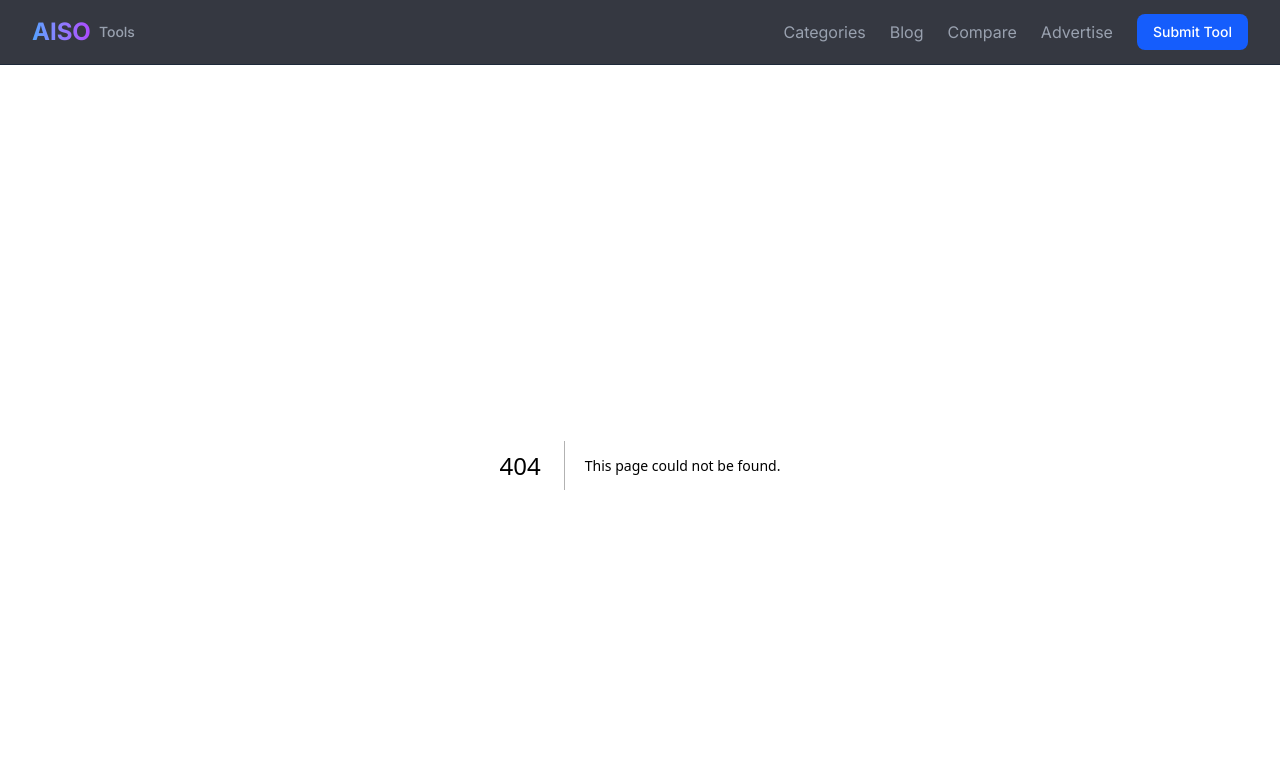
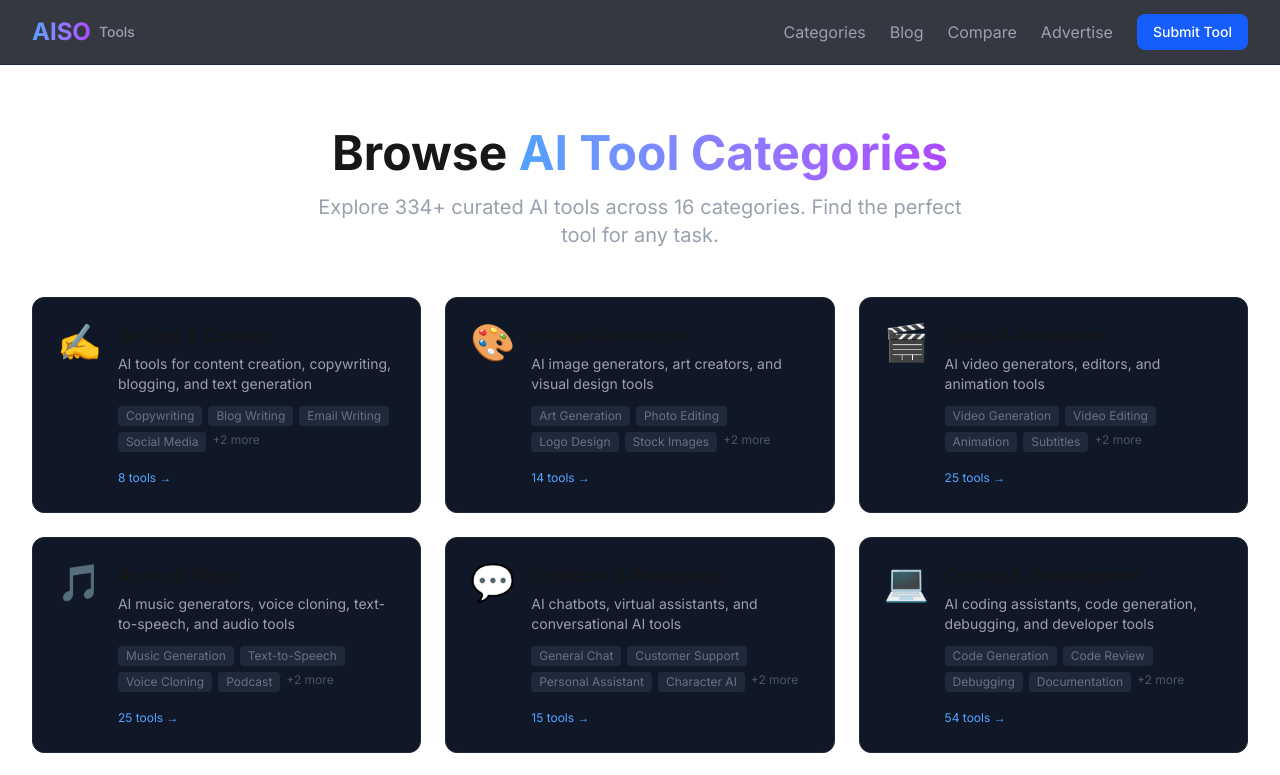
Before and after one commit to shibley/aisotools, a Next.js app: page /category in a window 1280 px wide. Before the commit this address had no page. Shown: the top 775 px of the page. Built offline with nearby package versions, Linux system fonts and the light colour scheme.

Commit message:
fix: add /category index page (was 404)

```diff
--- /dev/null
+++ b/src/app/category/page.tsx
@@ -0,0 +1,79 @@
+import { Metadata } from "next";
+import Link from "next/link";
+import { categories } from "@/data/categories";
+import { tools } from "@/data/tools";
+
+export const metadata: Metadata = {
+  title: "AI Tool Categories | AISO Tools",
+  description: `Browse ${categories.length} categories of AI tools. Find the best AI tools for writing, coding, image generation, marketing, and more.`,
+  alternates: {
+    canonical: "https://aisotools.com/category",
+  },
+};
+
+export default function CategoriesPage() {
+  // Count tools per category
+  const toolCounts: Record<string, number> = {};
+  for (const tool of tools) {
+    const cat = tool.category;
+    toolCounts[cat] = (toolCounts[cat] || 0) + 1;
+  }
+
+  return (
+    <div className="max-w-7xl mx-auto px-4 sm:px-6 lg:px-8 py-16">
+      <div className="text-center mb-12">
+        <h1 className="text-3xl sm:text-5xl font-bold mb-4">
+          Browse{" "}
+          <span className="bg-gradient-to-r from-blue-400 to-purple-500 bg-clip-text text-transparent">
+            AI Tool Categories
+          </span>
+        </h1>
+        <p className="text-xl text-gray-400 max-w-2xl mx-auto">
+          Explore {tools.length}+ curated AI tools across {categories.length} categories.
+          Find the perfect tool for any task.
+        </p>
+      </div>
+
+      <div className="grid grid-cols-1 sm:grid-cols-2 lg:grid-cols-3 gap-6">
+        {categories.map((cat) => {
+          const count = toolCounts[cat.slug] || toolCounts[cat.name] || 0;
+          return (
+            <Link
+              key={cat.slug}
+              href={`/category/${cat.slug}`}
+              className="bg-gray-900 border border-gray-800 rounded-xl p-6 hover:border-blue-500/50 transition group"
+            >
+              <div className="flex items-start gap-4">
+                <span className="text-4xl">{cat.icon}</span>
+                <div className="flex-1 min-w-0">
+                  <h2 className="text-lg font-semibold group-hover:text-blue-400 transition mb-1">
+                    {cat.name}
+                  </h2>
+                  <p className="text-sm text-gray-400 mb-3">{cat.description}</p>
+                  <div className="flex flex-wrap gap-1.5 mb-3">
+                    {cat.subcategories.slice(0, 4).map((sub) => (
+                      <span
+                        key={sub}
+                        className="text-xs bg-gray-800 text-gray-500 px-2 py-0.5 rounded"
+                      >
+                        {sub}
+                      </span>
+                    ))}
+                    {cat.subcategories.length > 4 && (
+                      <span className="text-xs text-gray-600">
+                        +{cat.subcategories.length - 4} more
+                      </span>
+                    )}
+                  </div>
+                  {count > 0 && (
+                    <span className="text-xs text-blue-400">{count} tools →</span>
+                  )}
+                </div>
+              </div>
+            </Link>
+          );
+        })}
+      </div>
+    </div>
+  );
+}
```
